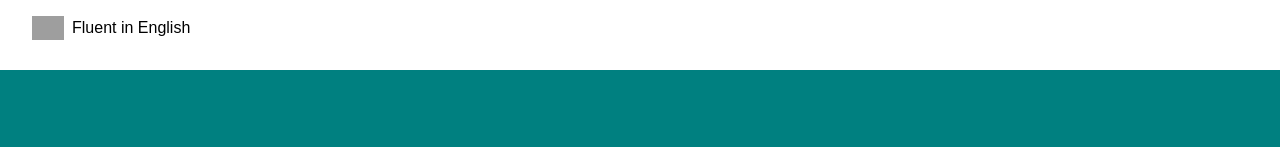
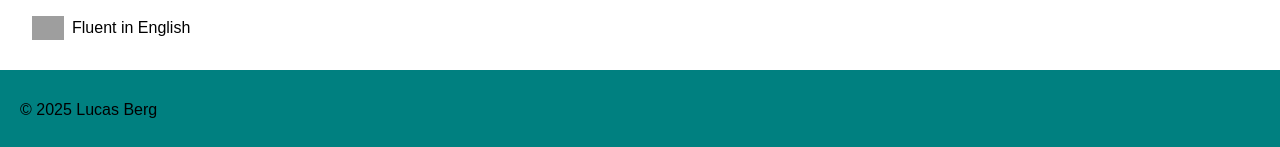
Before and after one commit to lucasberg29/portfolio, a React (Vite) app: page / in a window 1280 px wide. Shown: the part 1443-1590 px from the top of the page. Built offline with nearby package versions, Linux system fonts and the light colour scheme; grey boxes are pictures that could not be loaded.

Commit message:
added footer signature

```diff
--- a/src/components/Footer.jsx
+++ b/src/components/Footer.jsx
@@ -6,6 +6,7 @@ function Footer () {
 
     return (
         <div className='sitefooter' style={{width: "100%"}}>
+            <p id="siteSignature">© 2025 Lucas Berg</p>
         </div>
     );
 };
--- a/src/styles/homePage.scss
+++ b/src/styles/homePage.scss
@@ -82,6 +82,12 @@
     width: 100%;
 }
 
+#siteSignature{
+    width: 100%;
+    height: 100%;
+    margin-left: 20px;
+}
+
 @media (max-width: 1024px) {
   .sectionTitle{
     width: 100%;
--- a/src/styles/pages.scss
+++ b/src/styles/pages.scss
@@ -40,6 +40,9 @@
     background-color: teal;
     min-height: 80px;
     margin-top: 30px;
+    display: flex;
+    justify-content: center;
+    align-items: center;
 }
 
 .siteBody{
```
